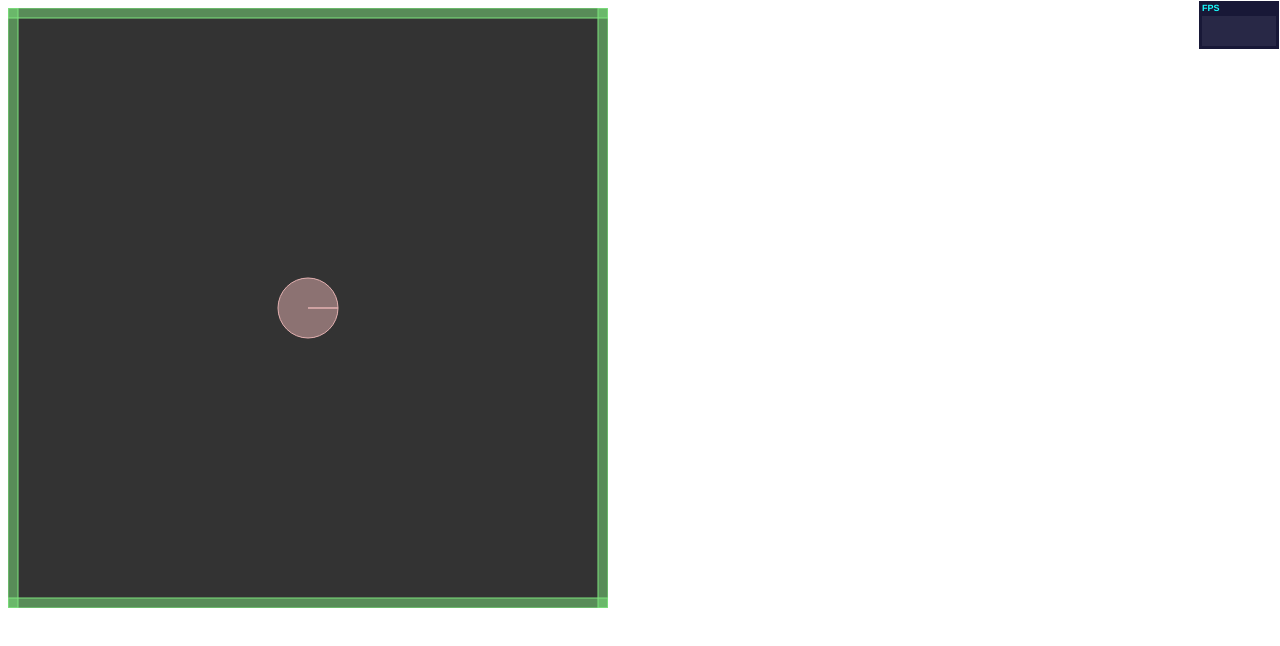
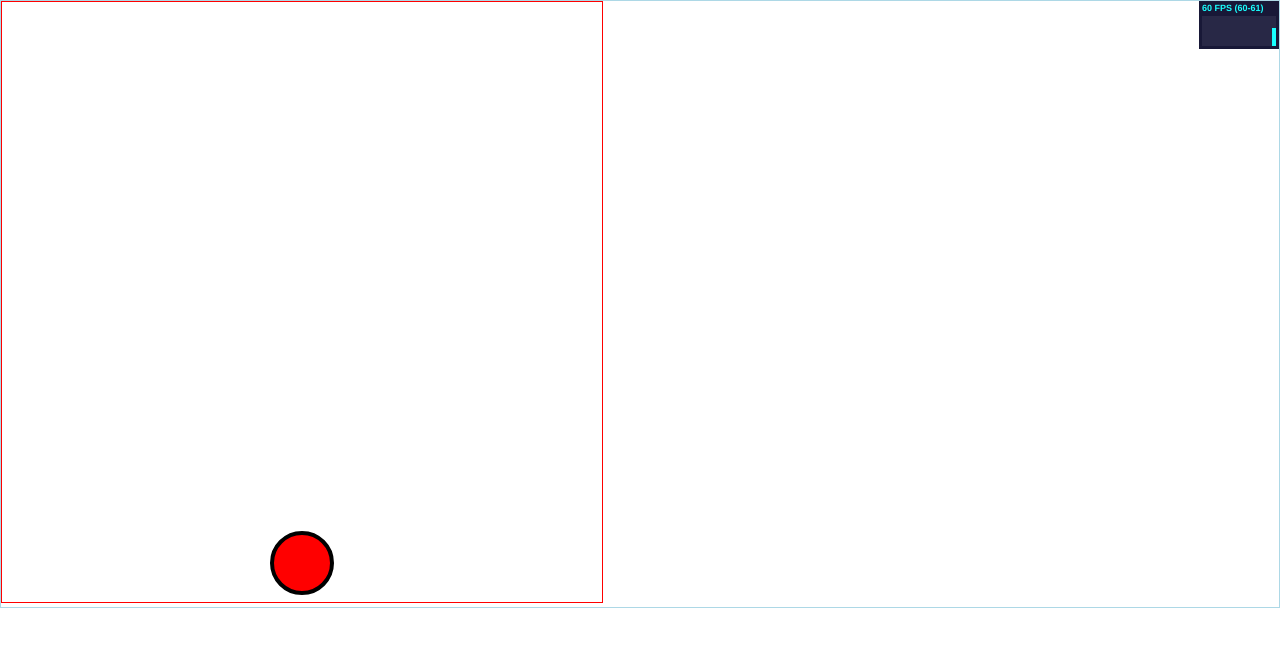
Before and after one commit to ctacer/kyrs, a plain HTML site: page public_html/box2d.html in a window 1280 px wide. Drawn offline with Linux system fonts and the light colour scheme.

Commit message:
start
bind ball graphic and physic

```diff
--- a/public_html/box2d.html
+++ b/public_html/box2d.html
@@ -2,105 +2,20 @@
 <html>
 <head>
 
-    <script type="text/javascript" src="js/stats.min.js"></script>
-    <script type="text/javascript" src="js/Box2dWeb-2.1.a.3.min.js"></script>
-    <script type="text/javascript">
+    <link rel="stylesheet" type="text/css" href="style/style.css"/>
+    <script type="text/javascript" src="js/libs/stats.min.js"></script>
+    <script type="text/javascript" src="js/libs/RequestAnimFrame.js"></script>
+    <script type="text/javascript" src="js/libs/Box2dWeb-2.1.a.3.min.js"></script>
+    <script type="text/javascript" src="js/libs/kinetic-v4.3.3.min.js"></script>
 
-
-    	function onloader(){
-
-    		var stats = new Stats();
-	        stats.domElement.style.position = 'absolute';
-	        stats.domElement.style.right = '1px';
-	        stats.domElement.style.top = '1px';
-	        stats.domElement.style.zIndex = 100;
-	        document.getElementById( 'viewport' ).appendChild( stats.domElement );
-
-	        var   b2Vec2 = Box2D.Common.Math.b2Vec2
-            ,  b2AABB = Box2D.Collision.b2AABB
-         	,	b2BodyDef = Box2D.Dynamics.b2BodyDef
-         	,	b2Body = Box2D.Dynamics.b2Body
-         	,	b2FixtureDef = Box2D.Dynamics.b2FixtureDef
-         	,	b2Fixture = Box2D.Dynamics.b2Fixture
-         	,	b2World = Box2D.Dynamics.b2World
-         	,	b2MassData = Box2D.Collision.Shapes.b2MassData
-         	,	b2PolygonShape = Box2D.Collision.Shapes.b2PolygonShape
-         	,	b2CircleShape = Box2D.Collision.Shapes.b2CircleShape
-         	,	b2DebugDraw = Box2D.Dynamics.b2DebugDraw
-            ,  b2MouseJointDef =  Box2D.Dynamics.Joints.b2MouseJointDef
-            ;
-
-	        var worldAABB = new b2AABB();
-			worldAABB.lowerBound.Set(-1000, -1000);
-			worldAABB.upperBound.Set(1000, 1000);
-			var gravity = new b2Vec2(0, 10);
-			var doSleep = true;
-			var world = new b2World(worldAABB, gravity, doSleep);
-
-
-            var fixtureDef = new b2FixtureDef();
-            fixtureDef.density = 1;
-            fixtureDef.friction = 0.5;
-            fixtureDef.restitution = 0.2;
-
-            //ground definition
-            var bodyDef = new b2BodyDef();
-            bodyDef.type = b2Body.b2_staticBody;
-
-            //top wall
-            fixtureDef.shape = new b2PolygonShape();
-            fixtureDef.shape.SetAsBox(300,5);
-            bodyDef.position.Set(300,5);
-            world.CreateBody(bodyDef).CreateFixture(fixtureDef);
-
-            //bottom wall
-            bodyDef.position.Set(300,595);
-            world.CreateBody(bodyDef).CreateFixture(fixtureDef);
-
-            //right wall
-            fixtureDef.shape = new b2PolygonShape();
-            fixtureDef.shape.SetAsBox(5,300);
-            bodyDef.position.Set(595,300);
-            world.CreateBody(bodyDef).CreateFixture(fixtureDef);
-
-            //left wall
-            bodyDef.position.Set(5,300);
-            world.CreateBody(bodyDef).CreateFixture(fixtureDef);
-
-
-            //create a ball
-            bodyDef.type = b2Body.b2_dynamicBody;
-            fixtureDef.shape = new b2CircleShape();
-            fixtureDef.shape.SetRadius(30);
-
-            bodyDef.position.Set(300,300);
-            world.CreateBody(bodyDef).CreateFixture(fixtureDef);
-
-
-
-            var debugDraw = new b2DebugDraw();
-            debugDraw.SetSprite(document.getElementById("canvas").getContext("2d"));
-            debugDraw.SetDrawScale(1.0);
-            debugDraw.SetFillAlpha(0.5);
-            debugDraw.SetLineThickness(1.0);
-            debugDraw.SetFlags(b2DebugDraw.e_shapeBit | b2DebugDraw.e_jointBit);
-            world.SetDebugDraw(debugDraw);
-
-            world.DrawDebugData();
-
-
-
-    	}
-
-    	window.onload = onloader;
-
-
-    </script>
+    <script type="text/javascript" src="js/worlds/physWorld.js"></script>
+    <script type="text/javascript" src="js/worlds/graphWorld.js"></script>
+    <script type="text/javascript" src="js/main.js"></script>
 
 </head>
 <body>
-    <!--<div id="container" style="border:1px red solid;"></div>-->
-    <canvas id="canvas" width="600" height="600" style="background-color:#333333;" ></canvas>
+    <div id="container"></div>
+    <!--<canvas id="canvas" width="600" height="600" style="background-color:#333333;" ></canvas>-->
     <div id="viewport"></div>
 </body>
 </html>
--- a/public_html/js/main.js
+++ b/public_html/js/main.js
@@ -1,85 +1,22 @@
-window.onload = function(){
-
-        var stats = new Stats();
-        stats.domElement.style.position = 'absolute';       stats.domElement.style.right = '1px';
-         stats.domElement.style.top = '1px';
-        stats.domElement.style.zIndex = 100;        document.getElementById( 'viewport' ).appendChild( stats.domElement );
-
-
-        var   b2Vec2 = Box2D.Common.Math.b2Vec2
-            ,  b2AABB = Box2D.Collision.b2AABB
-            ,   b2BodyDef = Box2D.Dynamics.b2BodyDef
-            ,   b2Body = Box2D.Dynamics.b2Body
-            ,   b2FixtureDef = Box2D.Dynamics.b2FixtureDef
-            ,   b2Fixture = Box2D.Dynamics.b2Fixture
-            ,   b2World = Box2D.Dynamics.b2World
-            ,   b2MassData = Box2D.Collision.Shapes.b2MassData
-            ,   b2PolygonShape = Box2D.Collision.Shapes.b2PolygonShape
-            ,   b2CircleShape = Box2D.Collision.Shapes.b2CircleShape
-            ,   b2DebugDraw = Box2D.Dynamics.b2DebugDraw
-            ,  b2MouseJointDef =  Box2D.Dynamics.Joints.b2MouseJointDef
-            ;
+function onloader(){
 
 
 
-
-        var world = new b2World(
-               new b2Vec2(0, 10)    //gravity
-            ,  true                 //allow sleep
-         );
-
-        var fixDef = new b2FixtureDef;
-         fixDef.density = 1.0;
-         fixDef.friction = 0.5;
-         fixDef.restitution = 0.2;
-
-         var bodyDef = new b2BodyDef;
-
-         //create ground
-         bodyDef.type = b2Body.b2_staticBody;
-         fixDef.shape = new b2PolygonShape;
-
-         fixDef.shape.SetAsBox(20, 2);
-         bodyDef.position.Set(10, 400 / 30 + 1.8);
-         world.CreateBody(bodyDef).CreateFixture(fixDef);
-
-         bodyDef.position.Set(10, -1.8);
-         world.CreateBody(bodyDef).CreateFixture(fixDef);
-
-         fixDef.shape.SetAsBox(2, 14);
-         bodyDef.position.Set(-1.8, 13);
-         world.CreateBody(bodyDef).CreateFixture(fixDef);
-
-         bodyDef.position.Set(21.8, 13);
-         world.CreateBody(bodyDef).CreateFixture(fixDef);
+    // I decided that 2 meter = 100 pixels
 
 
-         bodyDef.type = b2Body.b2_dynamicBody;
-         for(var i = 0; i < 10; ++i) {
-            if(Math.random() > 0.5) {
-               fixDef.shape = new b2PolygonShape;
-               fixDef.shape.SetAsBox(
-                     Math.random() + 0.1 //half width
-                  ,  Math.random() + 0.1 //half height
-               );
-            } else {
-               fixDef.shape = new b2CircleShape(
-                  Math.random() + 0.1 //radius
-               );
-            }
-            bodyDef.position.x = Math.random() * 10;
-            bodyDef.position.y = Math.random() * 10;
-            world.CreateBody(bodyDef).CreateFixture(fixDef);
-         }
+    //var APP = {};
 
 
-         var debugDraw = new b2DebugDraw();
-         debugDraw.SetSprite(document.getElementById("canvas").getContext("2d"));
-            debugDraw.SetDrawScale(30.0);
-            debugDraw.SetFillAlpha(0.5);
-            debugDraw.SetLineThickness(1.0);
-            debugDraw.SetFlags(b2DebugDraw.e_shapeBit | b2DebugDraw.e_jointBit);
-            world.SetDebugDraw(debugDraw);
+    setStatElement(document.getElementById( 'viewport' ));
+
+    setCanvas();
+
+    setPhysicWorld();
+
+    startRenderin();
+
+
 
 
 
@@ -88,8 +25,4 @@ window.onload = function(){
 
 }
 
-    function init(){
-
-
-
-    }
+window.onload = onloader;
--- /dev/null
+++ b/public_html/js/worlds/graphWorld.js
@@ -0,0 +1,73 @@
+
+
+
+
+function startRenderin(){
+
+	// I decided that 2 meter = 100 pixels
+
+
+	function render(){
+        requestAnimFrame(render);
+        APP.stats.update();
+
+        APP.world.Step(1 / 60, 10, 10);
+        //APP.world.DrawDebugData();
+
+
+            var body  = APP.ball;
+            var actor = APP.circle;
+            var p = body.GetPosition();
+            actor.setPosition( p.x *30 ,p.y *30);	// updating actor
+
+            actor.setRotation( body.GetAngle()*180/Math.PI );
+            APP.stage.draw();
+
+        APP.world.ClearForces();
+    }
+
+    render();
+
+
+}
+
+function setStatElement(el){
+
+	var stats = new Stats();
+    stats.domElement.style.position = 'absolute';
+    stats.domElement.style.right = '1px';
+    stats.domElement.style.top = '1px';
+    stats.domElement.style.zIndex = 100;
+    el.appendChild( stats.domElement );
+
+    APP.stats = stats;
+
+}
+
+function setCanvas(){
+
+	var stage = new Kinetic.Stage({
+		container :'container',
+		width: 600,
+		height: 600
+	});
+
+	var layer = new Kinetic.Layer();
+
+	var circle = new Kinetic.Circle({
+		x: stage.getWidth() / 2,
+		y: stage.getHeight() / 2,
+		radius: 30,
+		fill: 'red',
+		stroke: 'black',
+		strokeWidth: 4
+	});
+
+	layer.add(circle);
+
+	stage.add(layer);
+
+	APP.stage = stage;
+	APP.circle = circle;
+
+}
--- /dev/null
+++ b/public_html/js/worlds/physWorld.js
@@ -0,0 +1,81 @@
+
+APP = {};
+function setPhysicWorld(){
+
+
+
+            var   b2Vec2 = Box2D.Common.Math.b2Vec2
+            ,  b2AABB = Box2D.Collision.b2AABB
+            ,   b2BodyDef = Box2D.Dynamics.b2BodyDef
+            ,   b2Body = Box2D.Dynamics.b2Body
+            ,   b2FixtureDef = Box2D.Dynamics.b2FixtureDef
+            ,   b2Fixture = Box2D.Dynamics.b2Fixture
+            ,   b2World = Box2D.Dynamics.b2World
+            ,   b2MassData = Box2D.Collision.Shapes.b2MassData
+            ,   b2PolygonShape = Box2D.Collision.Shapes.b2PolygonShape
+            ,   b2CircleShape = Box2D.Collision.Shapes.b2CircleShape
+            ,   b2DebugDraw = Box2D.Dynamics.b2DebugDraw
+            ,  b2MouseJointDef =  Box2D.Dynamics.Joints.b2MouseJointDef
+            ;
+
+            var world = new b2World(
+               new b2Vec2(0, 10)    //gravity
+            ,  true                 //allow sleep
+            );
+
+
+            var fixtureDef = new b2FixtureDef();
+            fixtureDef.density = 1;
+            fixtureDef.friction = 0.5;
+            fixtureDef.restitution = 0.2;
+
+            //ground definition
+            var bodyDef = new b2BodyDef();
+            bodyDef.type = b2Body.b2_staticBody;
+
+            //top wall
+            fixtureDef.shape = new b2PolygonShape();
+            fixtureDef.shape.SetAsBox(10,0.2);
+            bodyDef.position.Set(10,0.1);
+            world.CreateBody(bodyDef).CreateFixture(fixtureDef);
+
+            //bottom wall
+            bodyDef.position.Set(10,20-0.1);
+            world.CreateBody(bodyDef).CreateFixture(fixtureDef);
+
+            //right wall
+            fixtureDef.shape = new b2PolygonShape();
+            fixtureDef.shape.SetAsBox(0.2,10);
+            bodyDef.position.Set(20-0.1,10);
+            world.CreateBody(bodyDef).CreateFixture(fixtureDef);
+
+            //left wall
+            bodyDef.position.Set(0.1,10);
+            world.CreateBody(bodyDef).CreateFixture(fixtureDef);
+
+
+            //create a ball
+            bodyDef.type = b2Body.b2_dynamicBody;
+            fixtureDef.shape = new b2CircleShape();
+            fixtureDef.shape.SetRadius(1);
+
+            bodyDef.position.Set(10,1);
+            var ball = world.CreateBody(bodyDef);
+            ball.CreateFixture(fixtureDef);
+            APP.ball = ball;
+
+
+            var debugDraw = new b2DebugDraw();
+            debugDraw.SetSprite(document.getElementsByTagName("canvas")[0].getContext("2d"));
+            debugDraw.SetDrawScale(30.0);
+            debugDraw.SetFillAlpha(0.5);
+            debugDraw.SetLineThickness(1.0);
+            debugDraw.SetFlags(b2DebugDraw.e_shapeBit | b2DebugDraw.e_jointBit);
+            world.SetDebugDraw(debugDraw);
+
+            world.DrawDebugData();
+
+            APP.world = world;
+
+
+}
--- /dev/null
+++ b/public_html/style/style.css
@@ -0,0 +1,11 @@
+body{
+	padding:0px;
+	margin:0px;
+	overflow:hidden;
+}
+#container>div{
+	border: 1px red solid;
+}
+#container{
+	border: 1px lightblue solid;
+}
```
Also changed, not shown: public_html/demo.html (+23 -18 lines), public_html/js/libs/Box2dWeb-2.1.a.3.js (renamed from public_html/js/Box2dWeb-2.1.a.3.js), public_html/js/libs/Box2dWeb-2.1.a.3.min.js (renamed from public_html/js/Box2dWeb-2.1.a.3.min.js), public_html/js/libs/RequestAnimFrame.js (renamed from public_html/js/RequestAnimFrame.js), public_html/js/libs/kinetic-v4.3.3.min.js (renamed from public_html/js/kinetic-v4.3.3.min.js), public_html/js/libs/stats.min.js (renamed from public_html/js/stats.min.js).
